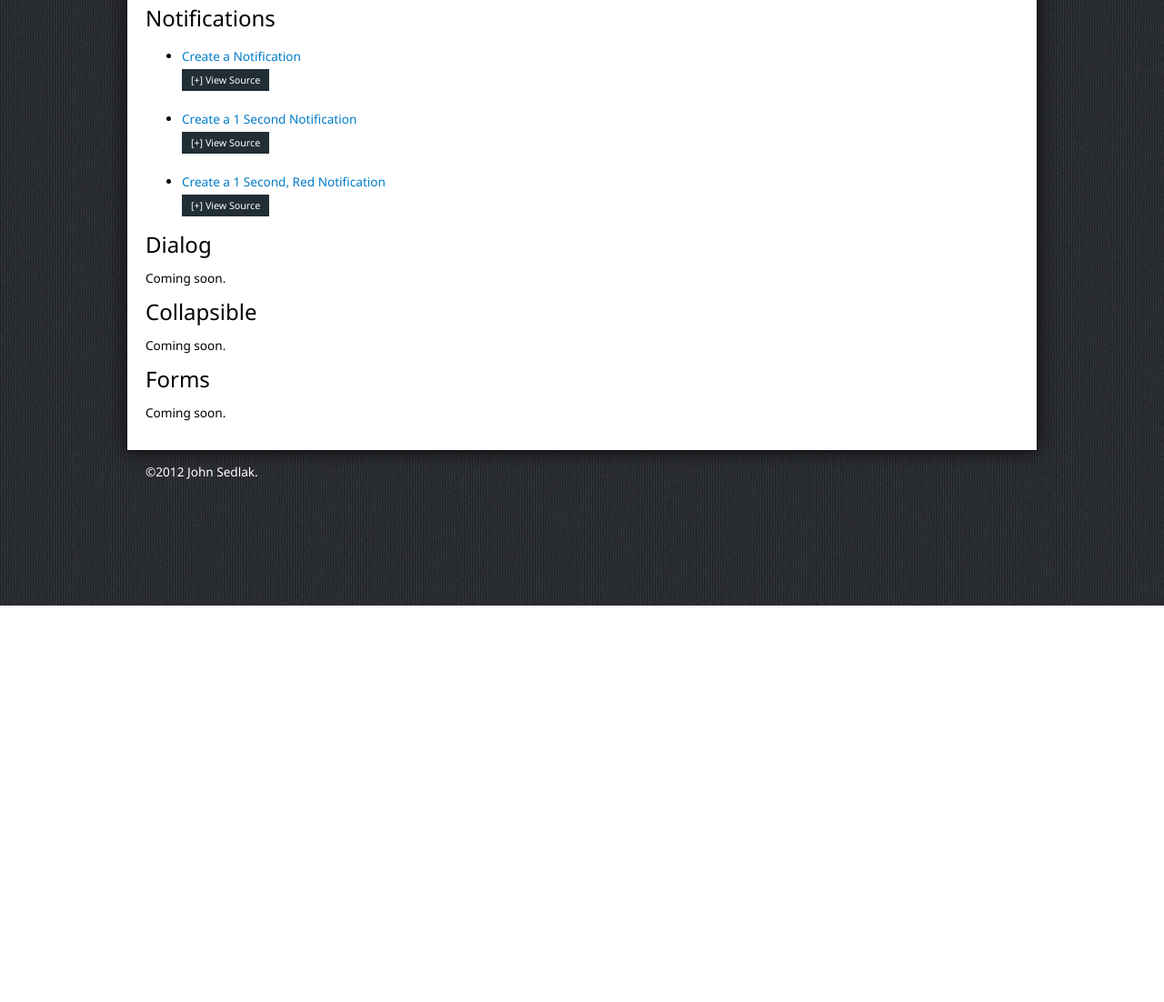
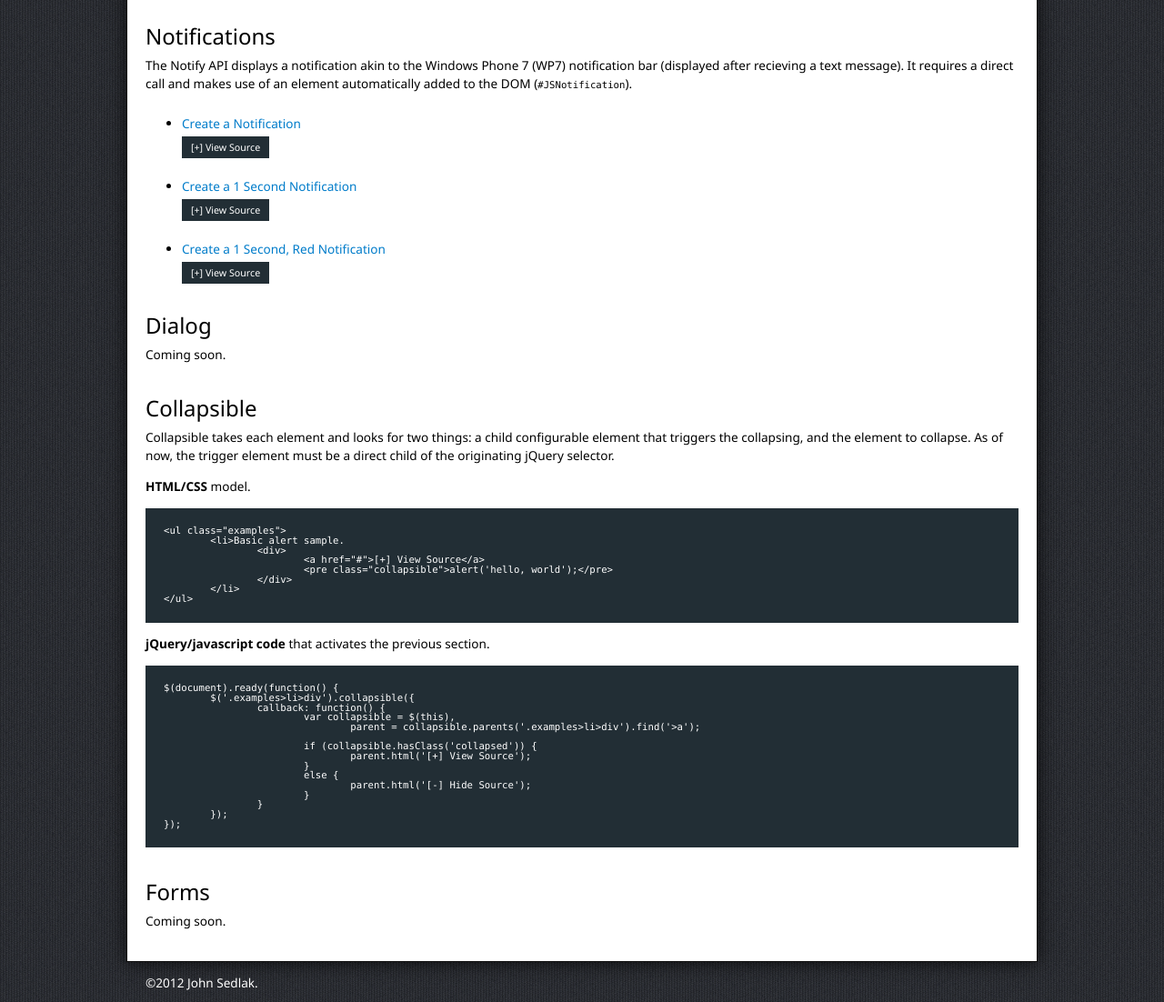
Before and after one commit to lawrencenull/jsMetro, a plain HTML site: page source/index.htm in a window 1280 px wide. Shown: the part 134-1236 px from the top of the page at 91% size. Before the commit the page ends 800 px from the top, so only its background shows below. Drawn offline with nearby package versions, Linux system fonts and the light colour scheme.

Commit message:
Updates to the samples/demo page.

```diff
--- a/source/content/css/base.css
+++ b/source/content/css/base.css
@@ -2,20 +2,22 @@
 body, html { margin: 0; padding: 0; }
 body {
 	background: url('images/vertical_cloth.png') repeat;
-	font: 0.85em/1.25em 'Helvetica LT Std', 'Segoe WP Semilight', 'Segoe UI';
+	font: 0.85em/1.25em 'Segoe UI', Arial, Tahoma, Sans-Serif;
 }
 
 a { color: #007cca; text-decoration: none; }
 a[role="anchor"] { color: #000; }
 a:hover { color: #000; }
 
-h1, h2, h3, h4, h5, h6 { font-weight: normal; }
+h1, h2, h3, h4, h5, h6 { font-weight: normal; margin: 40px 0px 0px; }
 h1 { font-size: 30px; }
 h2 { font-size: 24px; }
 h3 { font-size: 22px; }
 h4 { font-size: 20px; }
 h5 { font-size: 18px; }
 h6 { font-size: 16px; }
+
+pre, code { font: 8pt/1em Consolas, 'Courier New', Courier, Monospace; }
 
 #Page>header {
 	position: fixed;
@@ -81,6 +83,7 @@ h6 { font-size: 16px; }
 }
 #Page>article h1 { border-bottom: solid 1px #ccc; padding: 8px 0; margin: 20px 0; }
 #Page>article li { margin: 10px 0px; }
+#Page>article p { line-height: 1.5em; }
 
 #Page>footer {
 	width: 960px;
@@ -96,4 +99,5 @@ h6 { font-size: 16px; }
 #Page>article ul.examples li { margin: 25px 0px; }
 ul.examples li>div { font-size: 8pt; margin: 10px 0; }
 ul.examples li>div>a { background: #222e35; padding: 5px 10px; color: #fff; }
-ul.examples li>div pre { padding: 20px; margin: 0; background: #222e35; color: #fff; }
+
+pre { font-size: 8pt; padding: 20px; margin: 0; background: #222e35; color: #fff; }
--- a/source/index.htm
+++ b/source/index.htm
@@ -80,6 +80,7 @@
 				<h1>jsMetro v<span id="MetroVersion">...</span> Demos</h1>
 
 				<h2><a role="anchor" name="notify">Notifications</a></h2>
+				<p>The Notify API displays a notification akin to the Windows Phone 7 (WP7) notification bar (displayed after recieving a text message). It requires a direct call and makes use of an element automatically added to the DOM (<code>#JSNotification</code>).</p>
 				<ul class="examples">
 					<li>
 						<a id="TestNotify" href="#">Create a Notification</a>
@@ -114,7 +115,34 @@
 				<p>Coming soon.</p>
 
 				<h2><a role="anchor" name="collapsible">Collapsible</a></h2>
-				<p>Coming soon.</p>
+				<p>Collapsible takes each element and looks for two things: a child configurable element that triggers the collapsing, and the element to collapse. As of now, the trigger element must be a direct child of the originating jQuery selector.</p>
+				<p><strong>HTML/CSS</strong> model.</p>
+<pre>&lt;ul class="examples"&gt;
+	&lt;li&gt;Basic alert sample.
+		&lt;div&gt;
+			&lt;a href="#"&gt;[+] View Source&lt;/a&gt;
+			&lt;pre class="collapsible"&gt;alert('hello, world');&lt;/pre&gt;
+		&lt;/div&gt;
+	&lt;/li&gt;
+&lt;/ul&gt;</pre>
+
+
+				<p><strong>jQuery/javascript code</strong> that activates the previous section.</p>
+<pre>$(document).ready(function() {
+	$('.examples>li>div').collapsible({
+		callback: function() {
+			var collapsible = $(this),
+				parent = collapsible.parents('.examples>li>div').find('>a');
+
+			if (collapsible.hasClass('collapsed')) {
+				parent.html('[+] View Source');
+			}
+			else {
+				parent.html('[-] Hide Source');
+			}
+		}
+	});
+});</pre>
 
 				<h2><a role="anchor" name="forms">Forms</a></h2>
 				<p>Coming soon.</p>
```
